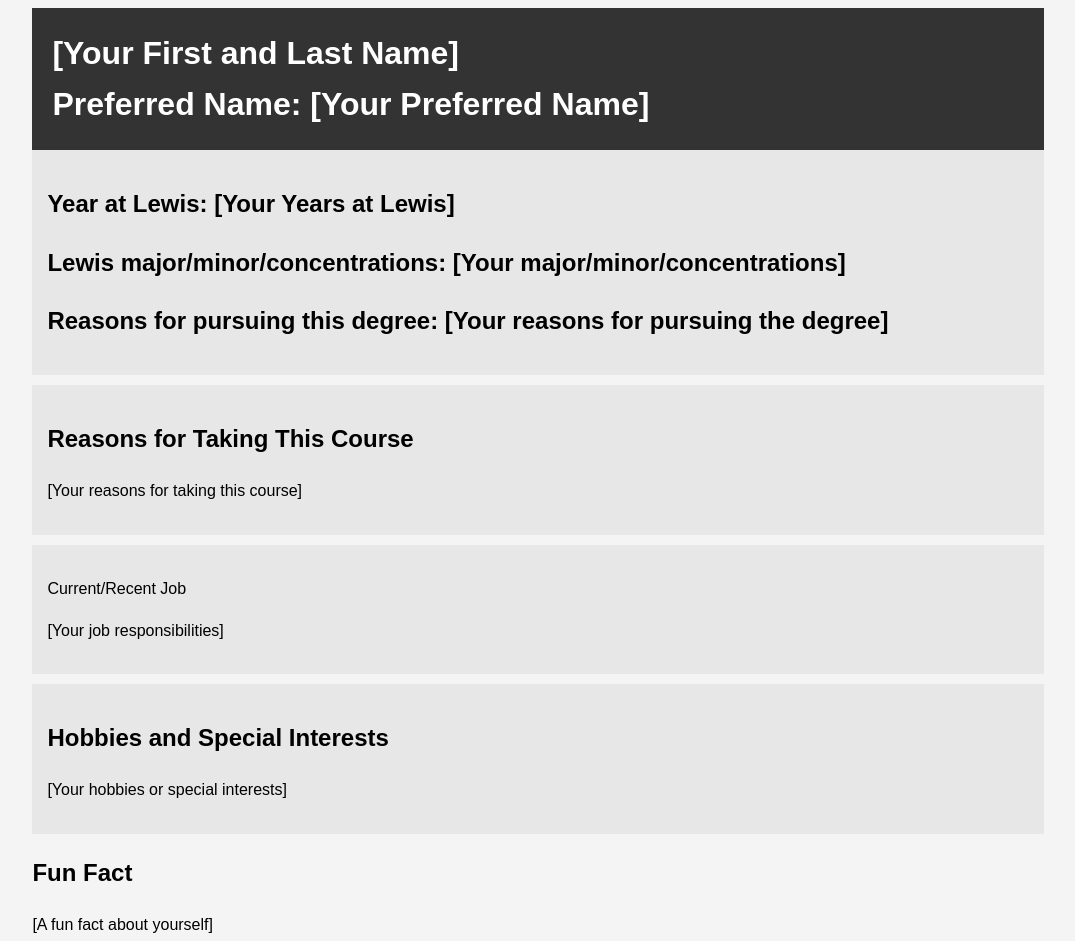
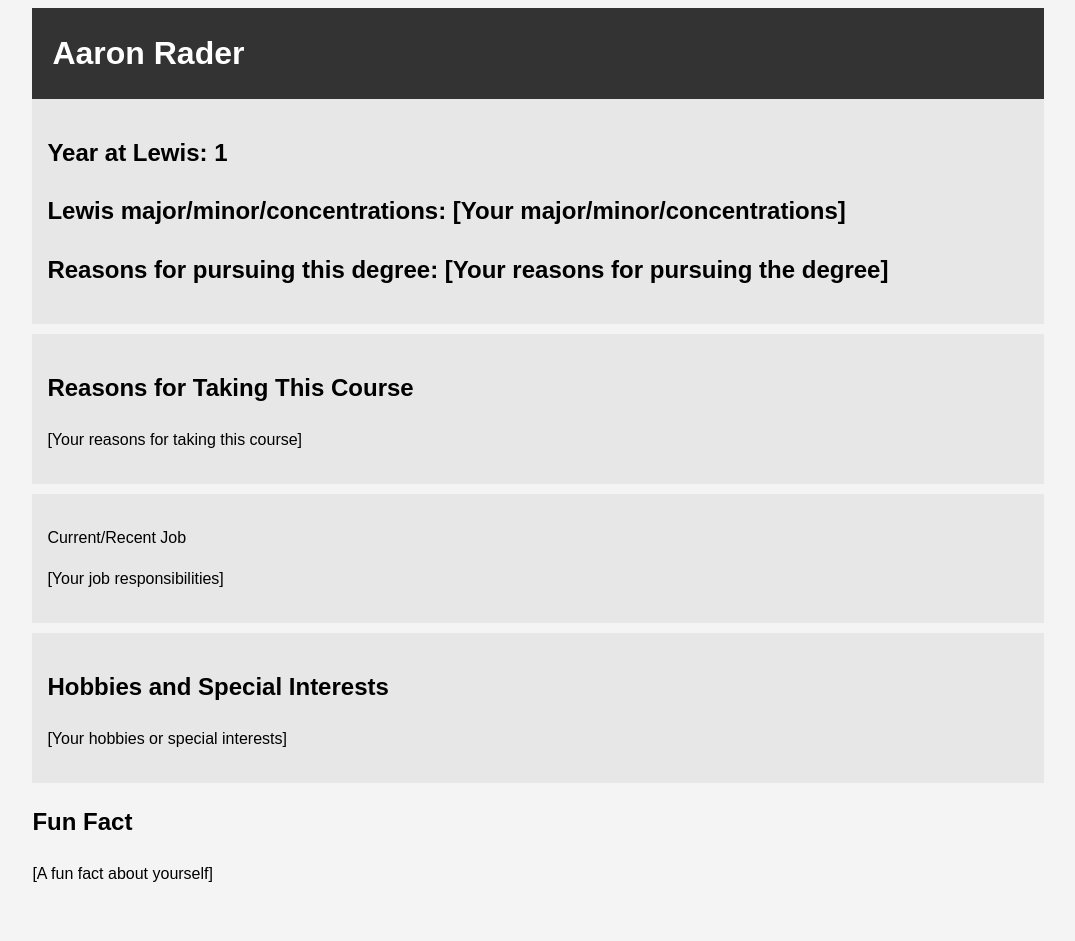
Before and after one commit to Aaron-2792/me, a plain HTML site: page index.html in a window 1280 px wide. Shown: the whole page, without its empty margins (102-1177 px from the left). After the commit the page ends 911 px from the top, so only its background shows below. Drawn offline with Linux system fonts and the light colour scheme.

Commit message:
Update index.html

```diff
--- a/index.html
+++ b/index.html
@@ -31,12 +31,12 @@
 <body>
     <div class="container">
         <header class="main-info">
-            <h1>[Your First and Last Name]</h1>
-            <h1>Preferred Name: [Your Preferred Name]</h1>
+            <h1>Aaron Rader</h1>
+
         </header>
 
         <section class="lewis">
-			<h2>Year at Lewis: [Your Years at Lewis]</h2>
+			<h2>Year at Lewis: 1</h2>
 			<h2>Lewis major/minor/concentrations: [Your major/minor/concentrations]</h2>
 			<h2>Reasons for pursuing this degree: [Your reasons for pursuing the degree]</h2>
         </section>
```
